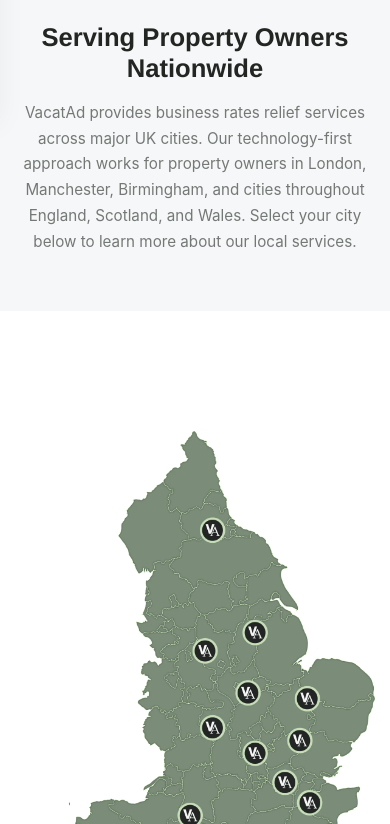
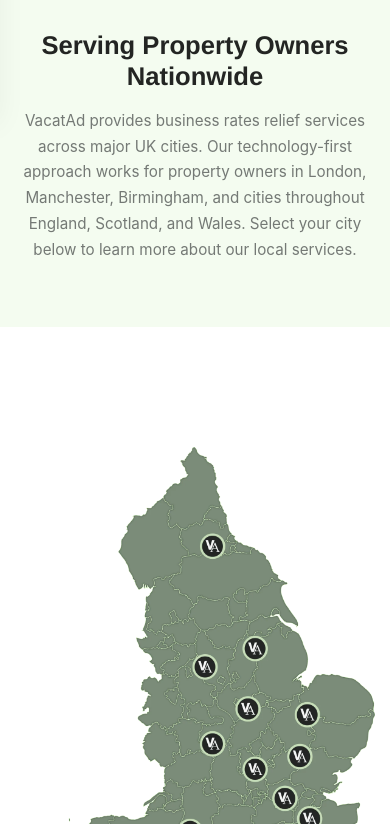
Before and after one commit to atoates/vacatad-website, a website: page city/index.html in a window 390 px wide. Shown: the part 276-1100 px from the top of the page. Drawn offline with Linux system fonts and the light colour scheme.

Commit message:
Update coverage section: equal spacing and light green background
- Change background from seasalt to light green (rgba(219, 244, 204, 0.3))
- Increase padding to 3rem top and bottom for equal spacing
- Update mobile padding to 2rem for consistency

```diff
--- a/city/index.html
+++ b/city/index.html
@@ -75,7 +75,7 @@
             text-align: center;
             color: var(--white);
             position: relative;
-            min-height: 39vh;
+            min-height: 45vh;
             display: flex;
             align-items: center;
             justify-content: center;
@@ -121,8 +121,8 @@
         }
 
         .coverage-section {
-            background: var(--seasalt);
-            padding: 2rem 0;
+            background: rgba(219, 244, 204, 0.3);
+            padding: 3rem 0;
             margin-top: 0;
         }
 
@@ -241,7 +241,7 @@
             }
 
             .coverage-section {
-                padding: 1.5rem 0;
+                padding: 2rem 0;
             }
         }
     </style>
```
